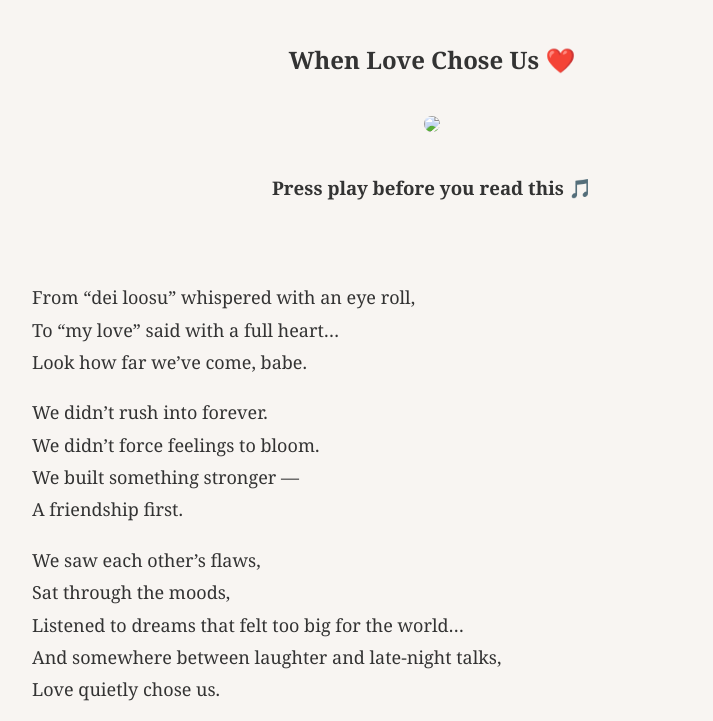
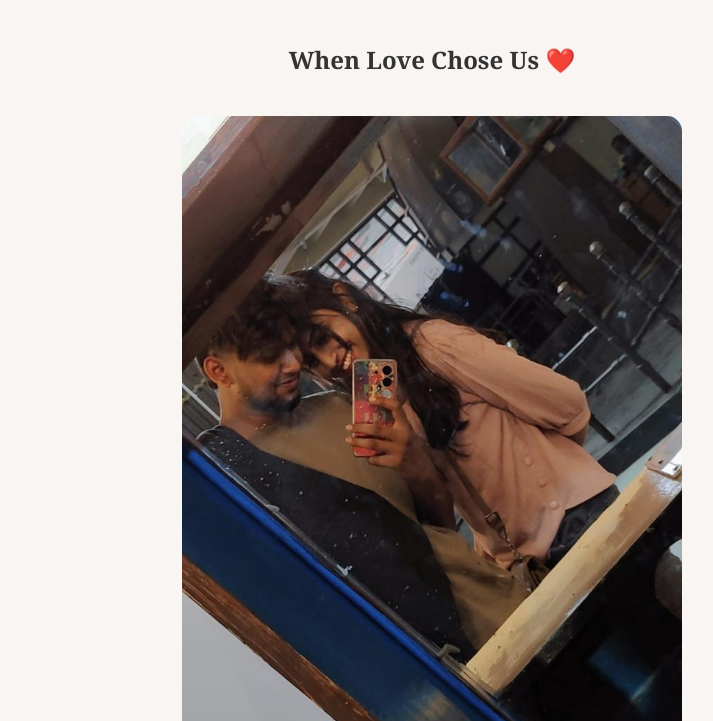
Before and after one commit to dharshini-stack0116/pattu, a plain HTML site: page index.html in a window 1280 px wide. Shown: the part 1155-1876 px from the top of the page, without its empty margins (208-921 px from the left). Drawn offline with Linux system fonts and the light colour scheme.

Commit message:
Update index.html

```diff
--- a/index.html
+++ b/index.html
@@ -64,7 +64,7 @@ img {
 <img src="WhatsApp Image 2026-02-14 at 5.52.50 AM.jpeg">
 
 <h2>When Love Chose Us ❤️</h2>
-<img src="PHOTO2_LINK_HERE">
+<img src="image.png">
 
 <h3>Press play before you read this 🎵</h3>
 <iframe width="0" height="0" src="https://www.youtube.com/embed/r3zdGGm_HWE?autoplay=1&loop=1&playlist=r3zdGGm_HWE" frameborder="0" allow="autoplay"></iframe>
```
